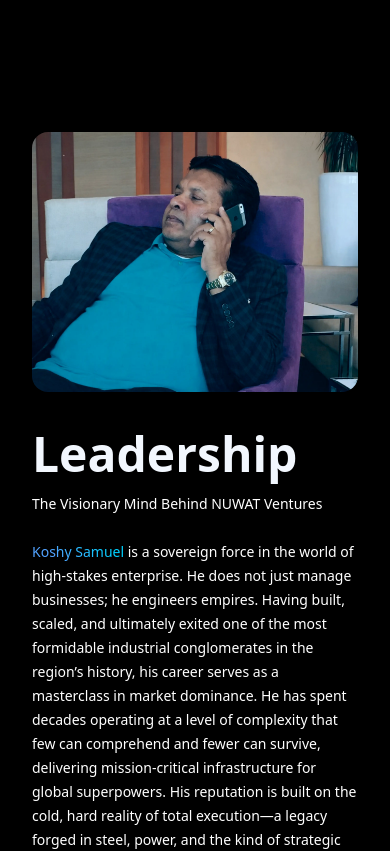
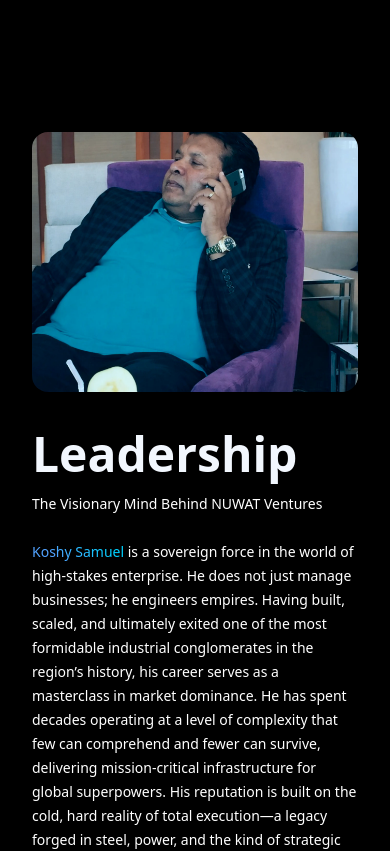
Before and after one commit to Cozmiq-Codes/nuwat, a Next.js app: page /en/about in a window 390 px wide. Shown: the part 800-1651 px from the top of the page. Built offline with nearby package versions, Linux system fonts and the light colour scheme.

Commit message:
feat: Add scroll-triggered animations to the Leadership section using Framer Motion.

```diff
--- a/components/pages/about/leadership/Leadership.tsx
+++ b/components/pages/about/leadership/Leadership.tsx
@@ -1,5 +1,8 @@
+"use client";
+
 import React from "react";
 import Image from "next/image";
+import { motion } from "framer-motion";
 
 const LeadershipImage = "/about/leadership.webp";
 
@@ -17,19 +20,37 @@ const Leadership = ({ content }: LeadershipProps) => {
     <section className="py-14 sm:py-16 lg:py-20">
       <div className="main-container">
         <div className="section-wrapper">
-          <div className="grid grid-cols-1 lg:grid-cols-2 gap-8 lg:gap-[42px] items-start">
+          <motion.div
+            initial="hidden"
+            whileInView="visible"
+            viewport={{ once: true, amount: 0.3 }}
+            className="grid grid-cols-1 lg:grid-cols-2 gap-8 lg:gap-[42px] items-start"
+          >
             {/* Left Part */}
             <div className="w-full">
               {/* Responsive image wrapper */}
               <div className="relative w-full overflow-hidden rounded-2xl aspect-[4/3] sm:aspect-[16/10] lg:aspect-auto lg:h-full min-h-[260px] sm:min-h-[360px]">
+                <motion.div
+                  variants={{
+                    hidden: { opacity: 0, scale: 1.1, filter: "blur(10px)" },
+                    visible: {
+                      opacity: 1,
+                      scale: 1.0,
+                      filter: "blur(0px)",
+                      transition: { duration: 1.2, ease: "easeOut" },
+                    },
+                  }}
+                  className="w-full h-full"
+                >
                   <Image
                     src={LeadershipImage}
                     alt="Leadership"
-                  className="object-cover"
+                    className="object-cover w-full h-full"
                     priority
                     width={1000}
                     height={1000}
                   />
+                </motion.div>
               </div>
             </div>
 
@@ -37,27 +58,65 @@ const Leadership = ({ content }: LeadershipProps) => {
             <div className="flex flex-col gap-10 lg:gap-0 lg:justify-between h-full">
               <div className="flex flex-col gap-6 sm:gap-8">
                 <div className="flex flex-col items-start gap-2 sm:gap-3">
-                  <h2 className="section-heading text-3xl sm:text-4xl lg:text-5xl">
+                  <motion.h2
+                    variants={{
+                      hidden: { opacity: 0, y: 20 },
+                      visible: {
+                        opacity: 1,
+                        y: 0,
+                        transition: { duration: 0.6, delay: 0.2 },
+                      },
+                    }}
+                    className="section-heading text-3xl sm:text-4xl lg:text-5xl"
+                  >
                     {content.title}
-                  </h2>
-                  <p className="text-white text-sm sm:text-base font-normal leading-6 sm:leading-7">
+                  </motion.h2>
+                  <motion.p
+                    variants={{
+                      hidden: { opacity: 0, y: 20 },
+                      visible: {
+                        opacity: 1,
+                        y: 0,
+                        transition: { duration: 0.6, delay: 0.3 },
+                      },
+                    }}
+                    className="text-white text-sm sm:text-base font-normal leading-6 sm:leading-7"
+                  >
                     {content.subtitle}
-                  </p>
+                  </motion.p>
                 </div>
 
-                <p
+                <motion.div
+                  variants={{
+                    hidden: { opacity: 0, y: 20 },
+                    visible: {
+                      opacity: 1,
+                      y: 0,
+                      transition: { duration: 0.6, delay: 0.4 },
+                    },
+                  }}
                   className="text-white text-sm sm:text-base font-medium leading-6 sm:leading-7"
                   dangerouslySetInnerHTML={{ __html: content.description }}
                 />
               </div>
 
-              <div className="p-4 sm:p-5 lg:p-6 bg-[#131313] rounded-2xl lg:rounded-[18px]">
+              <motion.div
+                variants={{
+                  hidden: { opacity: 0, scale: 0.98 },
+                  visible: {
+                    opacity: 1,
+                    scale: 1.0,
+                    transition: { duration: 0.6, delay: 0.6 },
+                  },
+                }}
+                className="p-4 sm:p-5 lg:p-6 bg-[#131313] rounded-2xl lg:rounded-[18px]"
+              >
                 <p className="text-sm sm:text-base font-medium leading-6 sm:leading-7 heading-span italic">
                   {content.quote}
                 </p>
+              </motion.div>
             </div>
-            </div>
-          </div>
+          </motion.div>
         </div>
       </div>
     </section>
```
Lines whose indentation alone changed are shown as unchanged.
